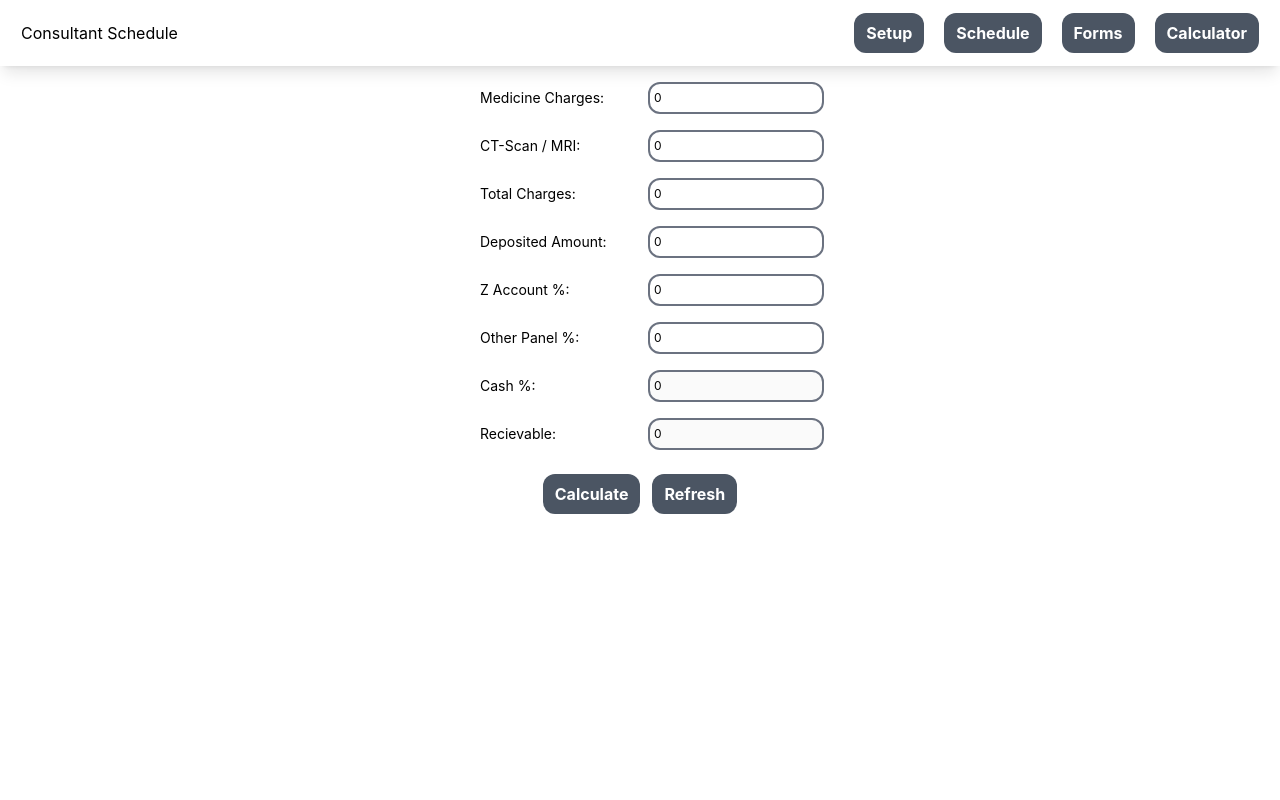
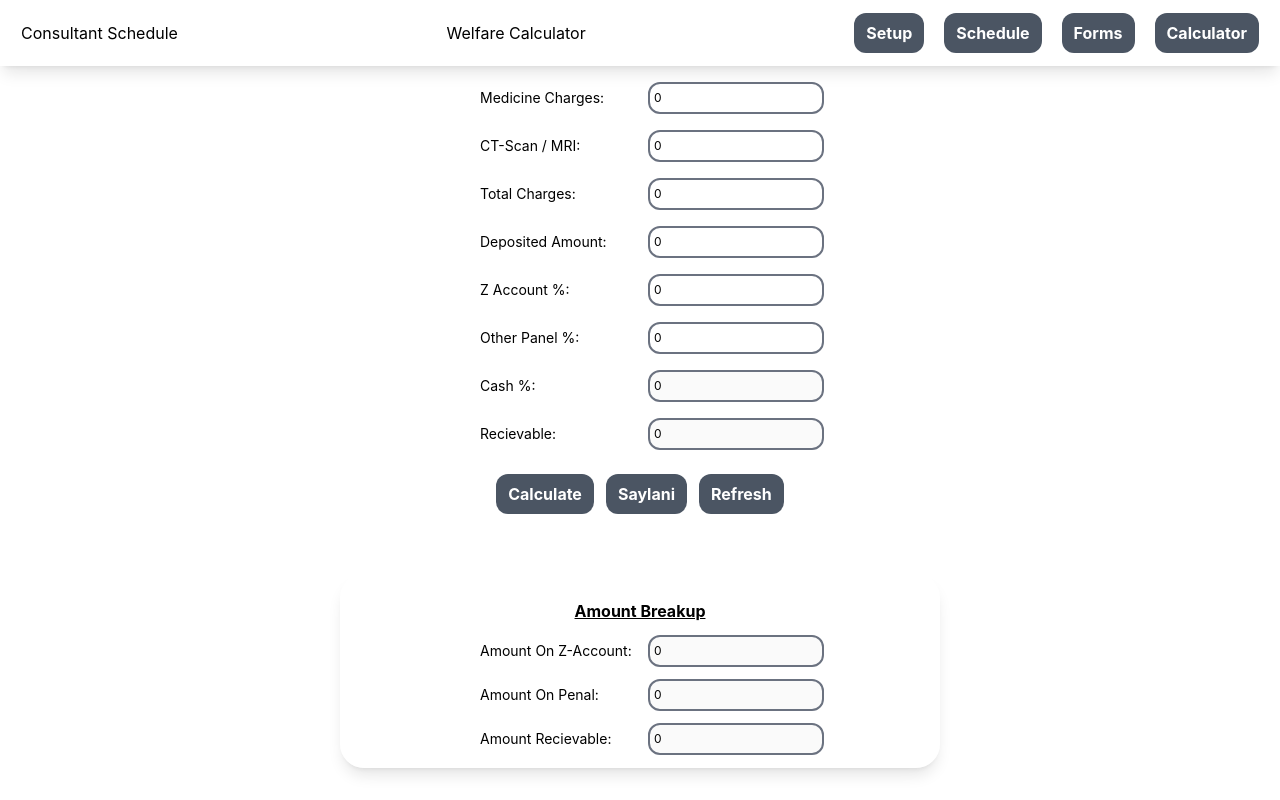
Before and after one commit to hamza-ali-565/Cons-Schedule, a React (Create React App) app: page /welfareCalculator in a window 1280 px wide. Built offline with nearby package versions, Linux system fonts and the light colour scheme; what @react-pdf/renderer would draw is missing.

Commit message:
welfare Calculator update

```diff
--- a/src/Components/Header/Header.jsx
+++ b/src/Components/Header/Header.jsx
@@ -6,7 +6,7 @@
 import SimpleInput from "../SimpleInput/SimpleInput";
 import CenterHeading from "../Center Heading/CenterHeading";
 
-const Header = ({ onChange, inpShow = true }) => {
+const Header = ({ onChange, inpShow = true, value = "" }) => {
   const navigate = useNavigate(); // using 'const' here
   let pass = "1234554321";
   const navigateToHome = () => {
@@ -96,6 +96,7 @@
           </div>
         </div>
       )}
+      {value !== "" && <p>{value}</p>}
       <div className="flex justify-center space-x-5">
         <ButtonDis title={"Setup"} onClick={navigateToConsultant} />
         <ButtonDis title={"Schedule"} onClick={navigateToHome} />
--- a/src/Screens/Setups/WelfareCalculator/WelfareCalc.jsx
+++ b/src/Screens/Setups/WelfareCalculator/WelfareCalc.jsx
@@ -3,6 +3,7 @@
 import LabeledInput from "../../../Components/LabelledInput/LabeledInput";
 import ButtonDis from "../../../Components/Button/ButtonDis";
 import { ErrorAlert } from "../../../Components/Alert/Alert";
+import CenterHeading from "../../../Components/Center Heading/CenterHeading";
 
 const WelfareCalc = () => {
   const [medicine, setMedicine] = useState(0);
@@ -26,6 +27,7 @@
     setCash(0);
     setRecievable(0);
     setZAmount(0);
+    setOtherAmount(0);
   };
 
   const ZAccountOnly = () => {
@@ -38,23 +40,45 @@
     setZAmount(Number(billWithoutMedAndCt * (zAcc / 100)));
     setRecievable(total - billWithoutMedAndCt * (zAcc / 100) - deposit);
     console.log(zAmount);
+    setOtherAmount(0);
   };
 
   const singlePanel = () => {
     setCash(100 - other);
+    setZAmount(0);
     setOtherAmount(Number(total - total * (other / 100)));
     setRecievable(total * (other / 100) - deposit);
     console.log(otherAmount);
   };
 
-  const dualPartyComp = () => {
-    setCash(100 - other - zAcc);
-    setRecievable(100 - other - zAcc);
+  const dualPartyComp = (value) => {
+    let z_Amm;
+    let panelAdjustment;
+    if (!value) {
+      let billWithoutMedAndCt = total - CT - medicine; // bill without medicine
+      z_Amm = Number(billWithoutMedAndCt * (zAcc / 100));
+      setZAmount(z_Amm);
+      let CalAmm = 100 - other - zAcc;
+      setCash(CalAmm);
+      let recieved = Number(total * (CalAmm / 100) - deposit);
+      setRecievable(recieved);
+      panelAdjustment = total - recieved - z_Amm;
+      setOtherAmount(+panelAdjustment);
+    } else {
+      let CalAmm = 100 - other - zAcc;
+      setCash(CalAmm);
+      z_Amm = Number(total * (zAcc / 100));
+      let recieved = Number(total * (CalAmm / 100) - deposit);
+      setRecievable(recieved);
+      setZAmount(z_Amm);
+      panelAdjustment = +total - +z_Amm;
+      setOtherAmount(panelAdjustment);
+    }
   };
 
   const dualPartyPartition = () => {
     let billWithoutMedAndCt = total - CT - medicine; // bill without medicine
-    let z_Amm =Number(billWithoutMedAndCt * (zAcc / 100))
+    let z_Amm = Number(billWithoutMedAndCt * (zAcc / 100));
     setZAmount(z_Amm);
     console.log("Adjust on zakat ", zAmount);
 
@@ -62,19 +86,9 @@
     setCash(CalAmm);
     let recieved = Number(total * (CalAmm / 100) - deposit);
     setRecievable(recieved);
-    let panelAdjustment = total - recievable - z_Amm;
+    let panelAdjustment = total - recieved - z_Amm;
     setOtherAmount(+panelAdjustment);
     console.log("Adjusted On Panel 1 ", panelAdjustment);
-    // if (recieved > CalAmm) {
-    //   panelAdjustment = recievable - CalAmm;
-
-    //   return;
-    // } else {
-    //   panelAdjustment = CalAmm - recievable;
-    //   setOtherAmount(+panelAdjustment);
-    //   console.log("Adjusted On Panel 1", otherAmount);
-    //   return;
-    // }
   };
 
   // const parentFunc = () => {
@@ -128,7 +142,7 @@
 
   return (
     <div>
-      <Header inpShow={false} />
+      <Header inpShow={false} value="Welfare Calculator" />
 
       <div className="flex flex-col items-center mt-4 space-y-4">
         <LabeledInput
@@ -190,7 +204,35 @@
 
       <div className="flex justify-center space-x-3 mt-6">
         <ButtonDis onClick={parentFunc} title={"Calculate"} />
+        <ButtonDis
+          onClick={() => dualPartyComp("Sayl")}
+          title={"Saylani"}
+          disabled={+other + +zAcc === 100 ? false : true}
+        />
         <ButtonDis title={"Refresh"} onClick={reset} />
+      </div>
+      <div className="flex justify-center mt-11">
+        <div
+          className="bg-white bg-opacity-10 backdrop-blur-lg border border-white border-opacity-30 shadow-lg my-4 mx-4 p-3 rounded-3xl flex flex-col items-center space-y-3"
+          style={{ width: "600px" }}
+        >
+          <CenterHeading title={"Amount Breakup"} />
+          <LabeledInput
+            label={"Amount On Z-Account"}
+            disabled={true}
+            value={zAmount}
+          />
+          <LabeledInput
+            label={"Amount On Penal"}
+            disabled={true}
+            value={otherAmount}
+          />
+          <LabeledInput
+            label={"Amount Recievable"}
+            disabled={true}
+            value={recievable}
+          />
+        </div>
       </div>
     </div>
   );
```
